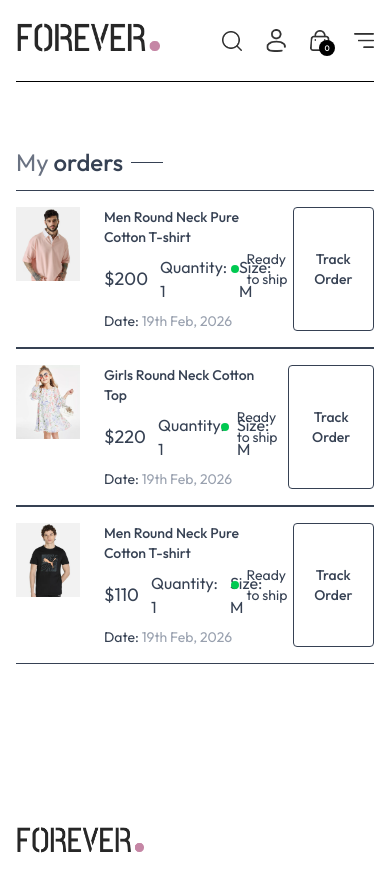
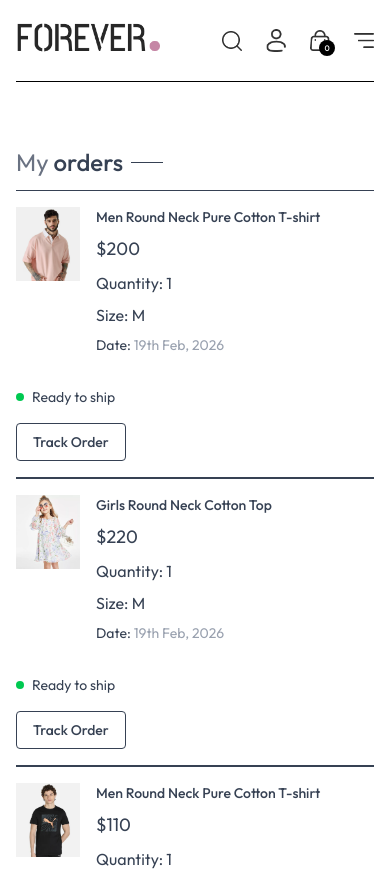
Before and after one commit to lioneldebarpan10/ecomm_mern, a React (Vite) app in the folder frontend/: page /orders in a window 390 px wide. Shown: the top 870 px of the page. Built offline with nearby package versions, Linux system fonts and the light colour scheme.

Commit message:
Responsive Order Page

```diff
--- a/frontend/src/pages/Orders.jsx
+++ b/frontend/src/pages/Orders.jsx
@@ -15,28 +15,28 @@ const Orders = () => {
       <div>
         {
           products.slice(1, 4).map((item, index) => (
-            <div className='py-4 border-t border-b text-gray-700 flex flex-col-4 md:flex-row md:items-center md:justify-between gap'>
-              <div className='flex items-start text-sm gap-6'>
+            <div key={index} className='py-4 border-t border-b text-gray-700 flex flex-col md:flex-row md:items-center md:justify-between gap-4'>
+              <div className='flex items-start text-sm gap-4'>
                 <img src={item.image[0]} alt="product-image" className='w-16 sm:w-20' />
 
                 <div>
                   <p className='sm:text-base font-medium'>{item.name}</p>
-                  <div className='flex items-center gap-3 mt-2 text-base text-gray-700'>
+                  <div className='flex flex-col sm:flex-row items-start sm:items-center gap-2 sm:gap-3 mt-2 text-base text-gray-700'>
                     <p className='text-lg'>{currency}{item.price}</p>
                     <p>Quantity: 1</p>
                     <p>Size: M</p>
                   </div>
-                  <p className='mt-2'>Date: <span className='text-gray-400'>19th Feb, 2026</span></p>
+                  <p className='mt-2 text-sm'>Date: <span className='text-gray-400'>19th Feb, 2026</span></p>
                 </div>
               </div>
 
-              <div className='md:w-1/2 flex justify-between'>
+              <div className='md:w-1/2 flex flex-col md:flex-row md:items-center justify-between gap-4 md:gap-0 mt-4 md:mt-0'>
                 <div className='flex items-center gap-2'>
-                  <p className='min-w-2 h-2 rounded-full bg-green-500'></p>
+                  <span className='w-2 h-2 rounded-full bg-green-500 inline-block'></span>
                   <p className='text-sm md:text-base'>Ready to ship</p>
                 </div>
 
-                <button className='border px-4 py-2 text-sm font-medium rounded-sm'>Track Order</button>
+                <button className='border px-4 py-2 text-sm font-medium rounded-sm self-start md:self-auto'>Track Order</button>
 
               </div>
             </div>
```
